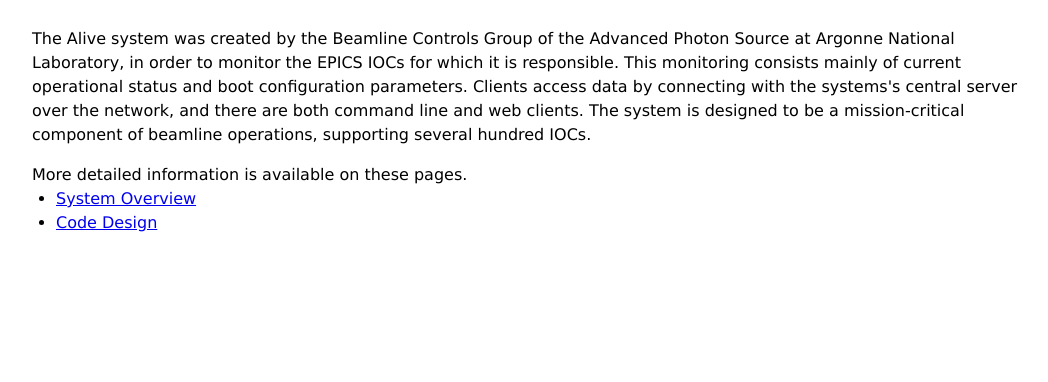
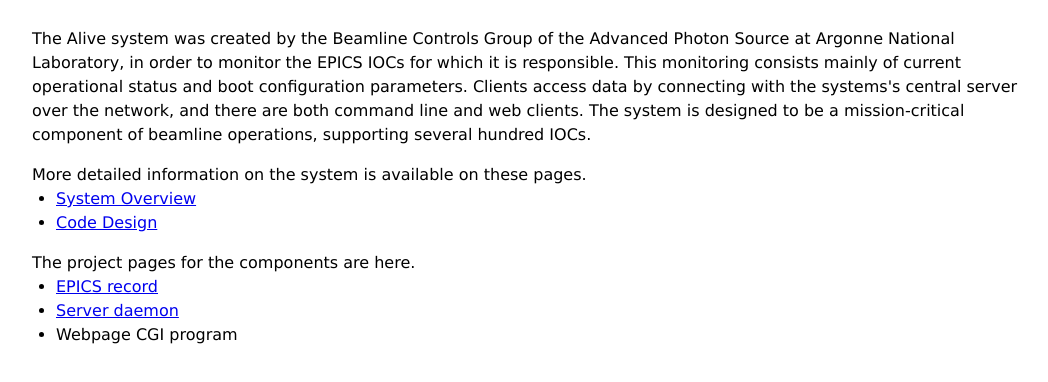
Before and after one commit to epics-alive-server/epics-alive-server.github.io, a plain HTML site: page index.html in a window 1280 px wide. Shown: the part 96-478 px from the top of the page, without its empty margins (108-1156 px from the left). Drawn offline with Linux system fonts and the light colour scheme.

Commit message:
updated index.html

```diff
--- a/index.html
+++ b/index.html
@@ -26,11 +26,22 @@
       IOCs.
     </p>
 
-    <p>More detailed information is available on these pages.
-    <ul>
-      <li><a href="alive-overview.html">System Overview</a></li>
-      <li><a href="alive-code.html">Code Design</a></li>
-    </ul>
+    <p>More detailed information on the system is available on these
+      pages.
+      <ul>
+        <li><a href="alive-overview.html">System Overview</a></li>
+        <li><a href="alive-code.html">Code Design</a></li>
+      </ul>
+    </p>
+
+    <p>The project pages for the components are here.
+      <ul>
+        <li><a href="https://github.com/epics-modules/alive">EPICS
+        record</a></li>
+        <li><a href="https://github.com/epics-alive-server/alived">Server
+        daemon</a></li>
+        <li>Webpage CGI program</li>
+      </ul>
     </p>
 
   </div>
```
